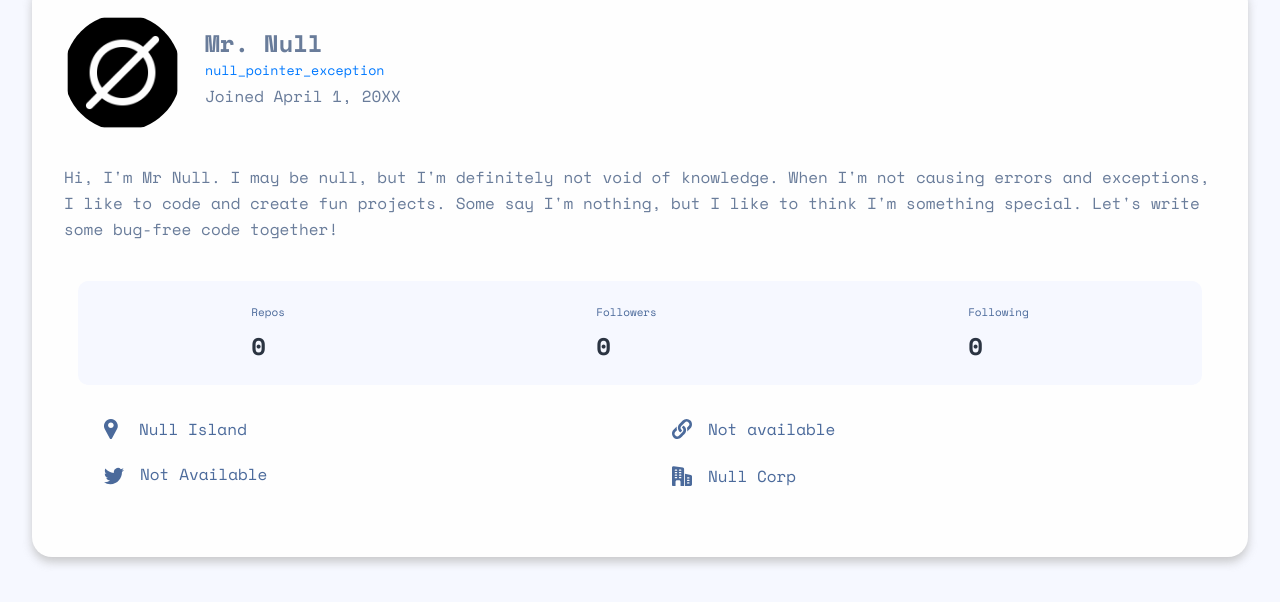
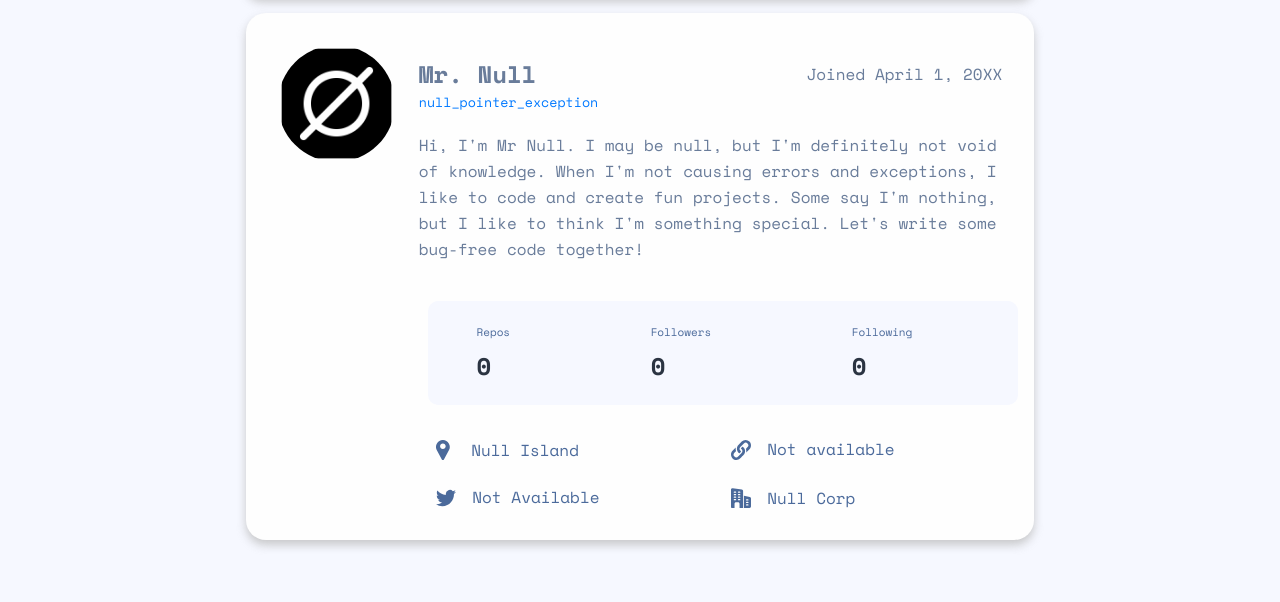
Before and after one commit to bengera/user-search-app, a website: page index.html in a window 1280 px wide. Shown: the part 198-800 px from the top of the page. Drawn offline with nearby package versions, Linux system fonts and the light colour scheme.

Commit message:
desktop resize

```diff
--- a/index.html
+++ b/index.html
@@ -67,7 +67,7 @@
     </div>
       <div class="links__website">
         <svg class="links__icons light" height="20" width="20" xmlns="http://www.w3.org/2000/svg"><g fill="#4b6a9b"><path d="M7.404 5.012c-2.355 2.437-1.841 6.482.857 8.273.089.06.207.048.283-.027.568-.555 1.049-1.093 1.47-1.776a.213.213 0 00-.084-.3A2.743 2.743 0 018.878 10.1a2.64 2.64 0 01-.223-1.803c.168-.815 1.043-1.573 1.711-2.274l-.004-.002 2.504-2.555a2.568 2.568 0 013.648-.019 2.6 2.6 0 01.037 3.666l-1.517 1.56a.266.266 0 00-.06.273c.35 1.012.435 2.44.201 3.519-.006.03.031.05.053.028l3.228-3.295c2.062-2.105 2.044-5.531-.04-7.615a5.416 5.416 0 00-7.691.04L7.417 4.998l-.013.014z"/><path d="M13.439 13.75a.401.401 0 00.006-.003c.659-1.204.788-2.586.48-3.933l-.002.002-.001-.001a5.434 5.434 0 00-2.19-3.124.3.3 0 00-.333.015c-.553.448-1.095 1.021-1.452 1.754a.243.243 0 00.096.317c.415.24.79.593 1.04 1.061h.001c.196.33.388.958.263 1.632-.116.894-1.019 1.714-1.736 2.453-.546.559-1.935 1.974-2.49 2.542a2.6 2.6 0 01-3.666.037 2.6 2.6 0 01-.038-3.666l1.521-1.564A.266.266 0 005 11.004c-.338-1.036-.43-2.432-.217-3.51.006-.03-.031-.049-.053-.027l-3.179 3.245c-2.083 2.126-2.066 5.588.04 7.693 2.125 2.083 5.57 2.048 7.653-.078.723-.81 3.821-3.678 4.195-4.577z"/></g></svg>
-       <a id="website" class="light" class="links__website">Not available</a>
+       <a id="website" class="links__website light">Not available</a>
       </div>
       <div class="links__twitter">
         <svg class="links__icons light" height="18" width="20" xmlns="http://www.w3.org/2000/svg"><path d="M20 2.799a8.549 8.549 0 01-2.363.647 4.077 4.077 0 001.804-2.266 8.194 8.194 0 01-2.6.993A4.099 4.099 0 009.75 4.977c0 .324.027.637.095.934-3.409-.166-6.425-1.8-8.452-4.288a4.128 4.128 0 00-.56 2.072c0 1.42.73 2.679 1.82 3.408A4.05 4.05 0 01.8 6.598v.045a4.119 4.119 0 003.285 4.028 4.092 4.092 0 01-1.075.135c-.263 0-.528-.015-.776-.07.531 1.624 2.038 2.818 3.831 2.857A8.239 8.239 0 01.981 15.34 7.68 7.68 0 010 15.285a11.543 11.543 0 006.29 1.84c7.545 0 11.67-6.25 11.67-11.667 0-.182-.006-.357-.015-.53A8.18 8.18 0 0020 2.798z" fill="#4b6a9b"/></svg>
--- a/js/usersearch.js
+++ b/js/usersearch.js
@@ -13,10 +13,12 @@ const repoNumber = document.getElementById('repo-number');
 const followerNumber = document.getElementById('followers-number');
 const followingNumber = document.getElementById('following-number');
 
-const locationEl =  document.getElementById('location');
+const locationEl = document.getElementById('location');
 const company = document.getElementById('company');
 const twitter = document.getElementById('twitter');
 const website = document.getElementById('website')
+
+
 
 
 function fetchUserData() {
@@ -54,10 +56,20 @@ function fetchUserData() {
         followerNumber.innerHTML = `${data.followers}`;
         followingNumber.innerHTML = `${data.following}`;
         joinedDate.innerHTML = formatDate(data.created_at);
-        locationEl.innerHTML = data.location ? `${data.location}` : '<span class="na">Not available</span>';
-        website.innerHTML = data.blog ? `<a href="${/^https?:\/\//i.test(data.blog) ? data.blog : 'https://' + data.blog}" target="_blank">${data.blog}</a>` : '<span class="na">Not available</span>';
-        twitter.innerHTML = data.twitter_username ? `<a href="https://twitter.com/${data.twitter_username}" target="_blank">${data.twitter_username}</a>` : '<span class="na">Not available</span>';
-        company.innerHTML = data.company ? `<a href="https://github.com/${data.company}" target="_blank">${data.company}</a>` : '<span class="na">Not available</span>';
+        locationEl.innerHTML = data.location ? `${data.location}` : '<span class="na" style="opacity: 0.5;">Not available</span>';
+        website.innerHTML = data.blog ? `<a href="${/^https?:\/\//i.test(data.blog) ? data.blog : 'https://' + data.blog}" target="_blank">${data.blog}</a>` : '<span class="na" style="opacity: 0.5;">Not available</span>';
+        twitter.innerHTML = data.twitter_username ? `<a href="https://twitter.com/${data.twitter_username}" target="_blank">${data.twitter_username}</a>` : '<span class="na" style="opacity: 0.5;">Not available</span>';
+        company.innerHTML = data.company ? `<a href="https://github.com/${data.company}" target="_blank">${data.company}</a>` : '<span class="na" style="opacity: 0.5;">Not available</span>';
+
+
+    const svgs = document.getElementsByTagName('svg');
+    for (let i = 0; i < svgs.length; i++) {
+      if (svgs[i].parentNode.innerText.includes("Not available")) {
+        svgs[i].style.opacity = "0.5";
+      } else {
+        svgs[i].style.opacity = "1";
+      }
+    }
 
         console.log(data);
       }
--- a/sass/base/_global.scss
+++ b/sass/base/_global.scss
@@ -7,6 +7,9 @@
   padding: 0;
   box-sizing: inherit;
 }
+
+$bp-tablet: 600px;
+$bp-desktop: 950px;
 
 html {
   box-sizing: border-box;
@@ -19,12 +22,23 @@ body {
   margin: 0 auto;
   overflow-x: hidden;
   font-family: $font-family;
+
+  @media only screen and (min-width: $bp-desktop) {
+    display: flex;
+    justify-content: center;
+    align-items: center;
+    width: 100vw;
+    height: 100vh;
+  }
 }
 
 main {
+  @media only screen and (min-width: $bp-desktop) {
+    max-width: 830px;
+    min-width: 800px;
+    margin: 0 auto;
+  }
 }
-
-$bp-tablet: 600px;
 
 h1 {
   // color: #222731;
@@ -78,6 +92,10 @@ h1 {
     padding-left: 0.5rem;
     border: 0;
     color: $color-steel-blue;
+
+    @media only screen and (min-width: $bp-desktop) {
+      width: 70%;
+    }
   }
 
   &__error-message {
@@ -154,22 +172,41 @@ h1 {
 
   &__username {
     color: $color-blue-primary;
+
+    @media only screen and (min-width: $bp-desktop) {
+      margin-top: -35px;
+    }
   }
 
   &__joined {
-    // color: $color-slate-grey;
+    @media only screen and (min-width: $bp-desktop) {
+      grid-column: 2/2;
+      grid-row: 1/1;
+      justify-self: end;
+    }
   }
 
   &__bio {
     color: $color-steel-blue;
     grid-column: 1/-1;
     margin-top: 2.0625rem;
+
+    @media only screen and (min-width: $bp-desktop) {
+      grid-column: 2/-1;
+      margin-left: 41px;
+      margin-top: -30px;
+    }
   }
 
   &__right-content {
     @media only screen and (min-width: $bp-tablet) {
       padding-left: 41px;
       padding-top: 1rem;
+    }
+
+    @media only screen and (min-width: $bp-desktop) {
+      display: grid;
+      grid-template-columns: 1fr 1fr;
     }
   }
 }
@@ -185,6 +222,14 @@ h1 {
   @media only screen and (min-width: $bp-tablet) {
     width: 95%;
     margin: 0 auto;
+  }
+
+  @media only screen and (min-width: $bp-desktop) {
+    width: 78%;
+    margin: 0 0 0 auto;
+    padding-left: -10px;
+    padding-right: 10%;
+    gap: 5rem;
   }
 
   &__left {
@@ -234,7 +279,6 @@ h1 {
   @media only screen and (min-width: $bp-tablet) {
     text-align: left;
   }
-
 }
 
 //links
@@ -251,6 +295,11 @@ h1 {
     margin-left: 3rem;
   }
 
+  @media only screen and (min-width: $bp-desktop) {
+    width: 78%;
+    margin: 0 0 0 auto;
+  }
+
   &__location,
   &__twitter,
   &__website,
@@ -259,6 +308,10 @@ h1 {
     gap: 1rem;
     align-items: center;
     margin-bottom: 3px;
+
+    //   @media only screen and (min-width: $bp-desktop) {
+    //     justify-self: end;
+    //  }
   }
 
   &__location {
```
Also changed, not shown: js/main.js (+4 -4 lines), css/style.css, sass/base/_index.scss (deleted), sass/base/_typography.scss (deleted), sass/components/_buttons.scss (deleted), sass/layouts/_app.scss (deleted), 1 other file.
